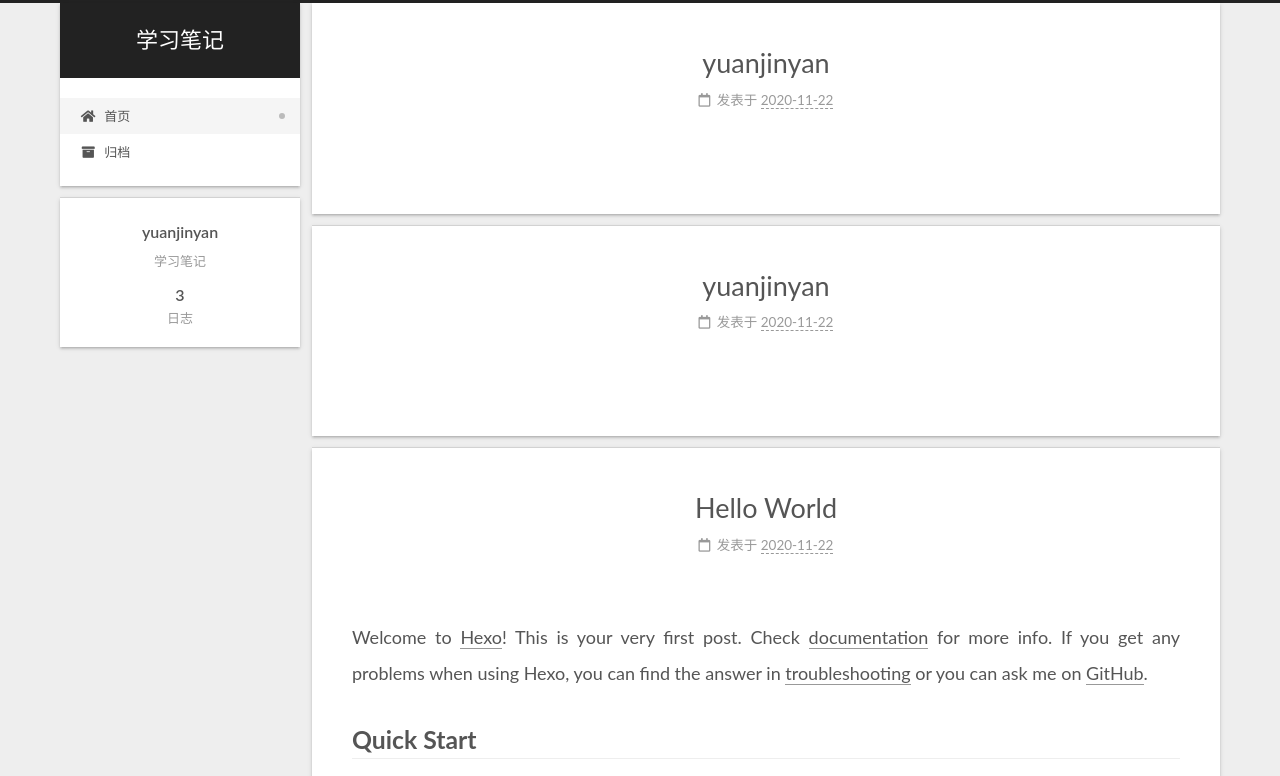
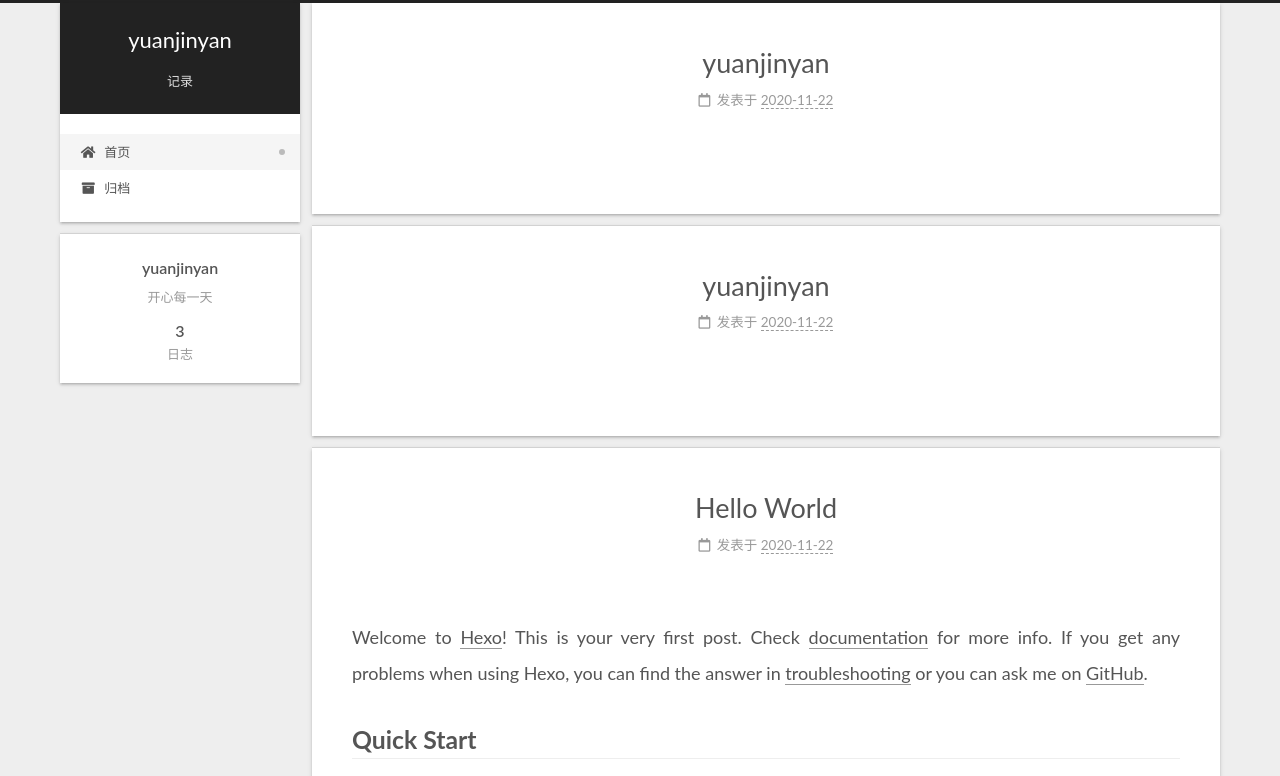
Before and after one commit to yuanjinyan/yuanjinyan.github.io, a plain HTML site: page index.html in a window 1280 px wide. Shown: the top 776 px of the page. Drawn offline with Linux system fonts and the light colour scheme.

Commit message:
Site updated: 2020-11-24 13:20:40

```diff
--- a/css/main.css
+++ b/css/main.css
@@ -1168,7 +1168,7 @@ pre .javascript .function {
 }
 .links-of-author a::before,
 .links-of-author span.exturl::before {
-  background: #a2cf98;
+  background: #ff9cff;
   border-radius: 50%;
   content: ' ';
   display: inline-block;
--- a/index.html
+++ b/index.html
@@ -20,14 +20,15 @@
     var CONFIG = {"hostname":"example.com","root":"/","scheme":"Gemini","version":"7.8.0","exturl":false,"sidebar":{"position":"left","display":"post","padding":18,"offset":12,"onmobile":false},"copycode":{"enable":false,"show_result":false,"style":null},"back2top":{"enable":true,"sidebar":false,"scrollpercent":false},"bookmark":{"enable":false,"color":"#222","save":"auto"},"fancybox":false,"mediumzoom":false,"lazyload":false,"pangu":false,"comments":{"style":"tabs","active":null,"storage":true,"lazyload":false,"nav":null},"algolia":{"hits":{"per_page":10},"labels":{"input_placeholder":"Search for Posts","hits_empty":"We didn't find any results for the search: ${query}","hits_stats":"${hits} results found in ${time} ms"}},"localsearch":{"enable":false,"trigger":"auto","top_n_per_article":1,"unescape":false,"preload":false},"motion":{"enable":true,"async":false,"transition":{"post_block":"fadeIn","post_header":"slideDownIn","post_body":"slideDownIn","coll_header":"slideLeftIn","sidebar":"slideUpIn"}}};
   </script>
 
-  <meta name="description" content="学习笔记">
+  <meta name="description" content="开心每一天">
 <meta property="og:type" content="website">
-<meta property="og:title" content="学习笔记">
+<meta property="og:title" content="yuanjinyan">
 <meta property="og:url" content="http://example.com/index.html">
-<meta property="og:site_name" content="学习笔记">
-<meta property="og:description" content="学习笔记">
+<meta property="og:site_name" content="yuanjinyan">
+<meta property="og:description" content="开心每一天">
 <meta property="og:locale" content="zh_CN">
 <meta property="article:author" content="yuanjinyan">
+<meta property="article:tag" content="Dicom 设计模式 算法 Leetcode">
 <meta name="twitter:card" content="summary">
 
 <link rel="canonical" href="http://example.com/">
@@ -43,7 +44,7 @@
   };
 </script>
 
-  <title>学习笔记</title>
+  <title>yuanjinyan</title>
 
 
 
@@ -94,9 +95,10 @@
 
     <a href="/" class="brand" rel="start">
       <span class="logo-line-before"><i></i></span>
-      <h1 class="site-title">学习笔记</h1>
+      <h1 class="site-title">yuanjinyan</h1>
       <span class="logo-line-after"><i></i></span>
     </a>
+      <p class="site-subtitle" itemprop="description">记录</p>
   </div>
 
   <div class="site-nav-right">
@@ -152,11 +154,11 @@
     <span hidden itemprop="author" itemscope itemtype="http://schema.org/Person">
       <meta itemprop="image" content="/images/avatar.gif">
       <meta itemprop="name" content="yuanjinyan">
-      <meta itemprop="description" content="学习笔记">
+      <meta itemprop="description" content="开心每一天">
     </span>
 
     <span hidden itemprop="publisher" itemscope itemtype="http://schema.org/Organization">
-      <meta itemprop="name" content="学习笔记">
+      <meta itemprop="name" content="yuanjinyan">
     </span>
       <header class="post-header">
         <h2 class="post-title" itemprop="name headline">
@@ -209,11 +211,11 @@
     <span hidden itemprop="author" itemscope itemtype="http://schema.org/Person">
       <meta itemprop="image" content="/images/avatar.gif">
       <meta itemprop="name" content="yuanjinyan">
-      <meta itemprop="description" content="学习笔记">
+      <meta itemprop="description" content="开心每一天">
     </span>
 
     <span hidden itemprop="publisher" itemscope itemtype="http://schema.org/Organization">
-      <meta itemprop="name" content="学习笔记">
+      <meta itemprop="name" content="yuanjinyan">
     </span>
       <header class="post-header">
         <h2 class="post-title" itemprop="name headline">
@@ -266,11 +268,11 @@
     <span hidden itemprop="author" itemscope itemtype="http://schema.org/Person">
       <meta itemprop="image" content="/images/avatar.gif">
       <meta itemprop="name" content="yuanjinyan">
-      <meta itemprop="description" content="学习笔记">
+      <meta itemprop="description" content="开心每一天">
     </span>
 
     <span hidden itemprop="publisher" itemscope itemtype="http://schema.org/Organization">
-      <meta itemprop="name" content="学习笔记">
+      <meta itemprop="name" content="yuanjinyan">
     </span>
       <header class="post-header">
         <h2 class="post-title" itemprop="name headline">
@@ -386,7 +388,7 @@
       <div class="site-overview-wrap sidebar-panel">
         <div class="site-author motion-element" itemprop="author" itemscope itemtype="http://schema.org/Person">
   <p class="site-author-name" itemprop="name">yuanjinyan</p>
-  <div class="site-description" itemprop="description">学习笔记</div>
+  <div class="site-description" itemprop="description">开心每一天</div>
 </div>
 <div class="site-state-wrap motion-element">
   <nav class="site-state">
```
Also changed, not shown: 2020/11/22/hello-world/index.html (+8 -6 lines), 2020/11/22/yuanjinyan-1/index.html (+10 -8 lines), 2020/11/22/yuanjinyan/index.html (+10 -8 lines), archives/2020/11/index.html (+9 -7 lines), archives/2020/index.html (+9 -7 lines), archives/index.html (+9 -7 lines).
